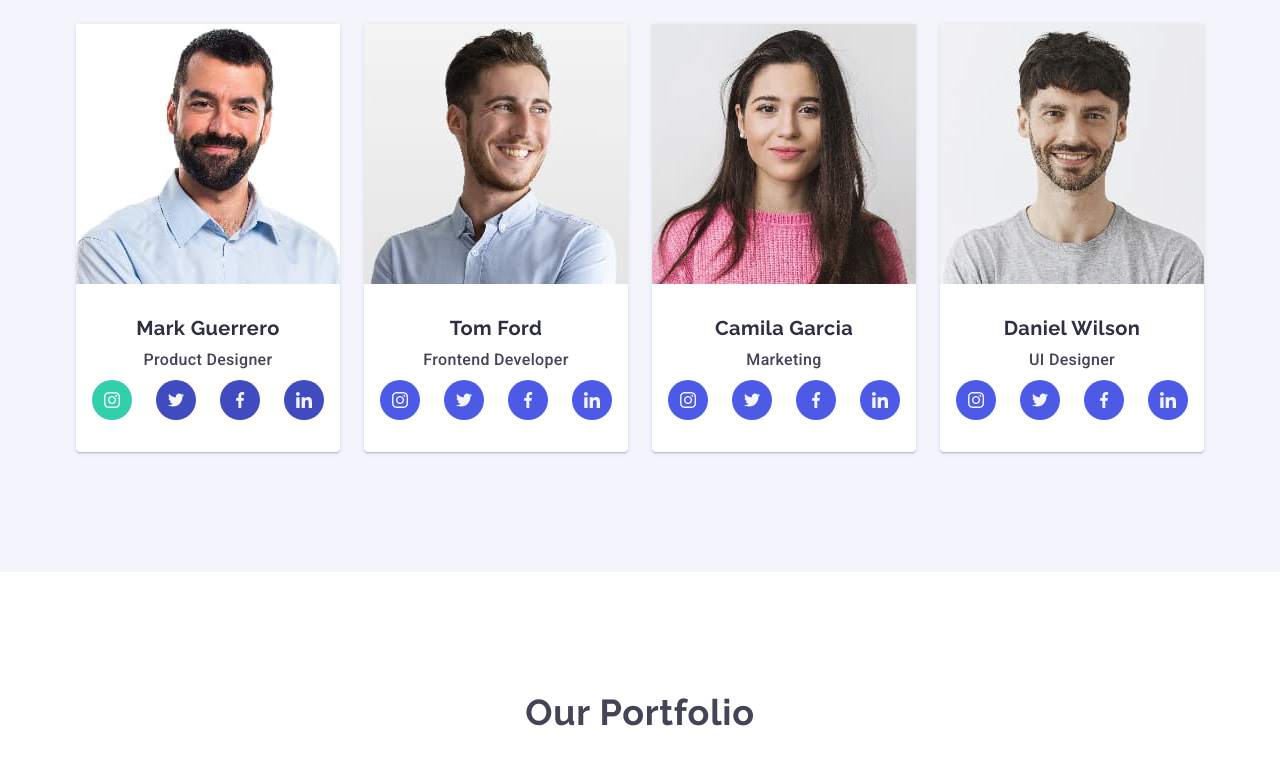
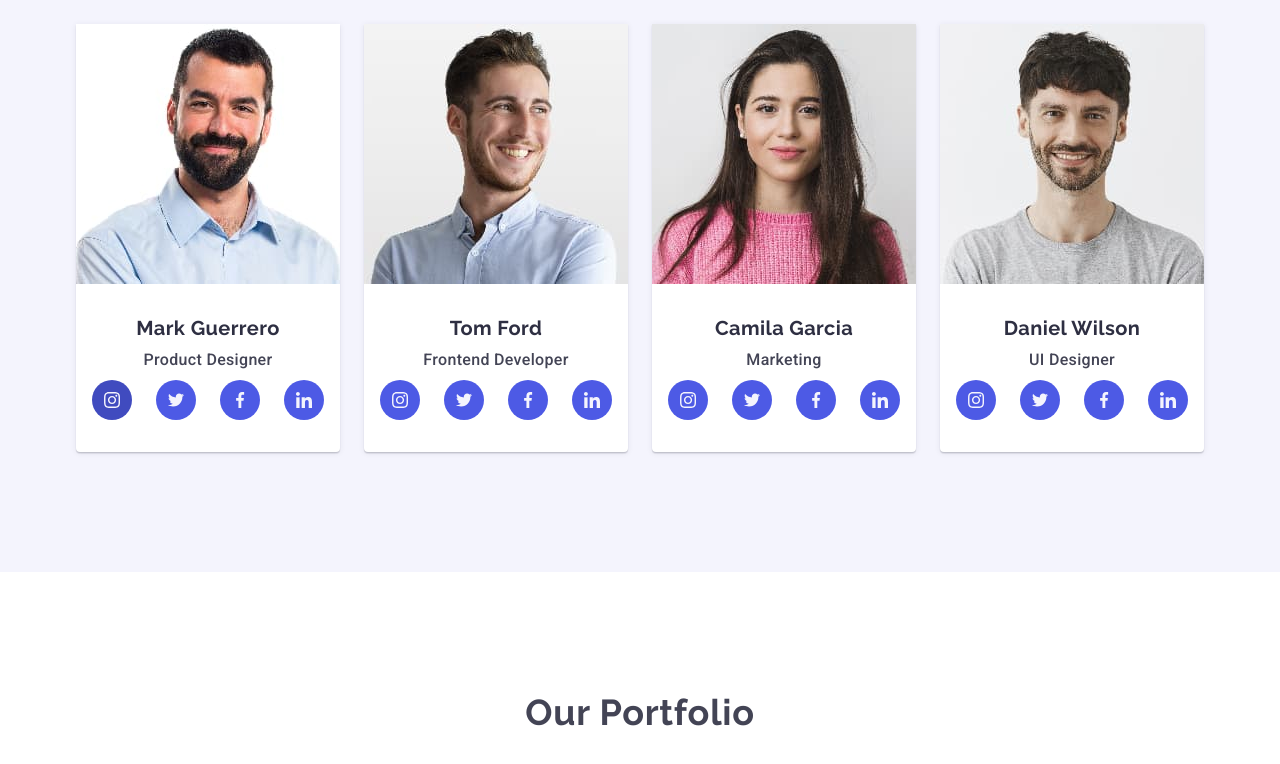
Before and after one commit to truezima/goit-markup-hw-04, a plain HTML site: page index.html in a window 1280 px wide. In both pictures the pointer is over the link 112 px from the left and 1811 px from the top of the page. Shown: the part 1411-2175 px from the top of the page. Drawn offline with nearby package versions, Linux system fonts and the light colour scheme.

Commit message:
hw-4 todo try 8

```diff
--- a/css/styles.css
+++ b/css/styles.css
@@ -307,15 +307,11 @@ button:active, button:hover, button:focus {
     transition: background-color 250ms cubic-bezier(0.4, 0, 0.2, 1);
 }
 
-.team-member-card:hover .team-icon-href,
-.team-member-card:active .team-icon-href,
-.team-member-card:focus .team-icon-href{
-    background-color: #404BBF;
-}
-.team-member-card .team-icon-href:hover:hover,
-.team-member-card .team-icon-href:hover:active,
-.team-member-card .team-icon-href:hover:focus {
-   background-color: #31D0AA;
+
+ .team-icon-href:hover:hover,
+ .team-icon-href:hover:active,
+ .team-icon-href:hover:focus {
+   background-color: #404BBF;
 }
 
 /* #endregion section-team */
```
